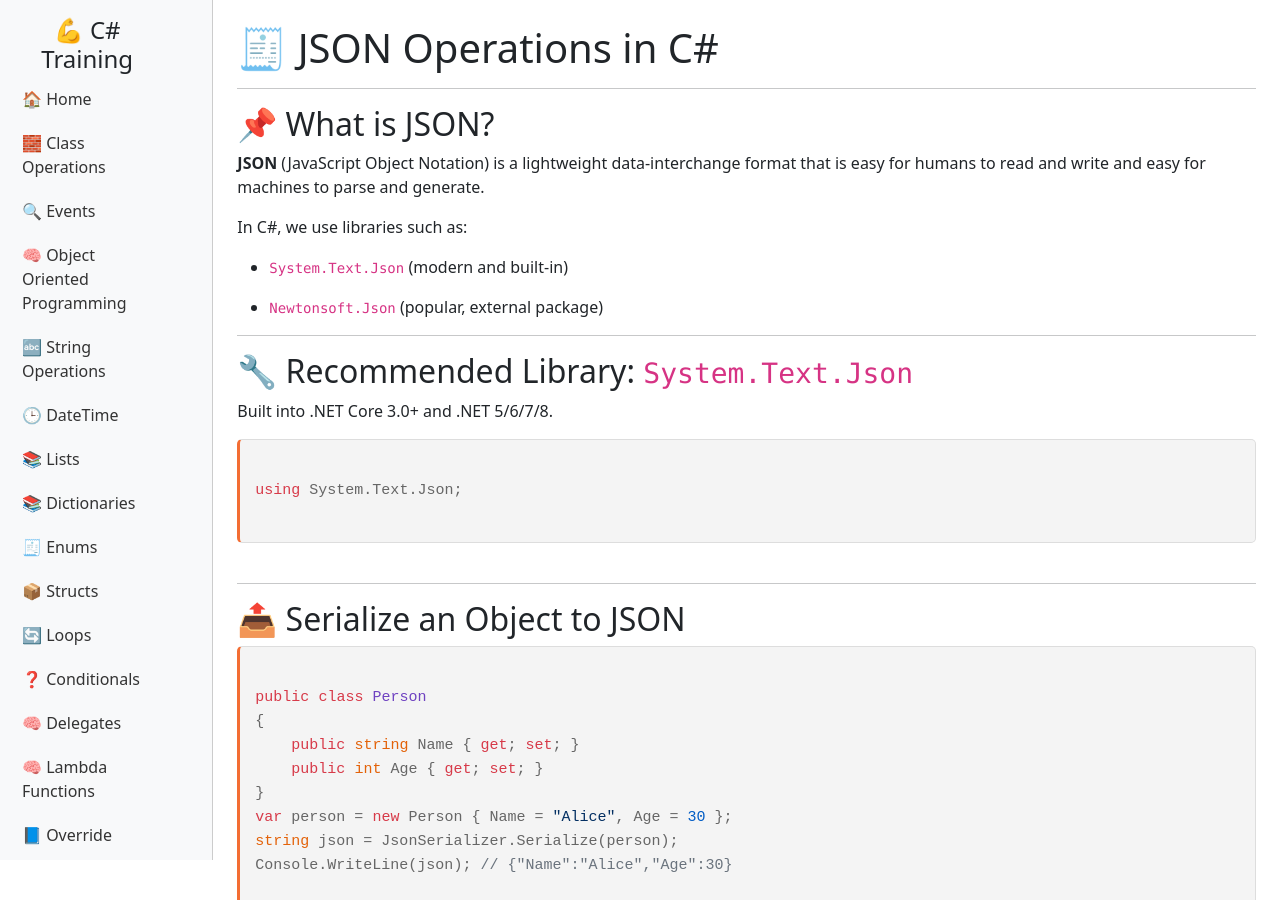
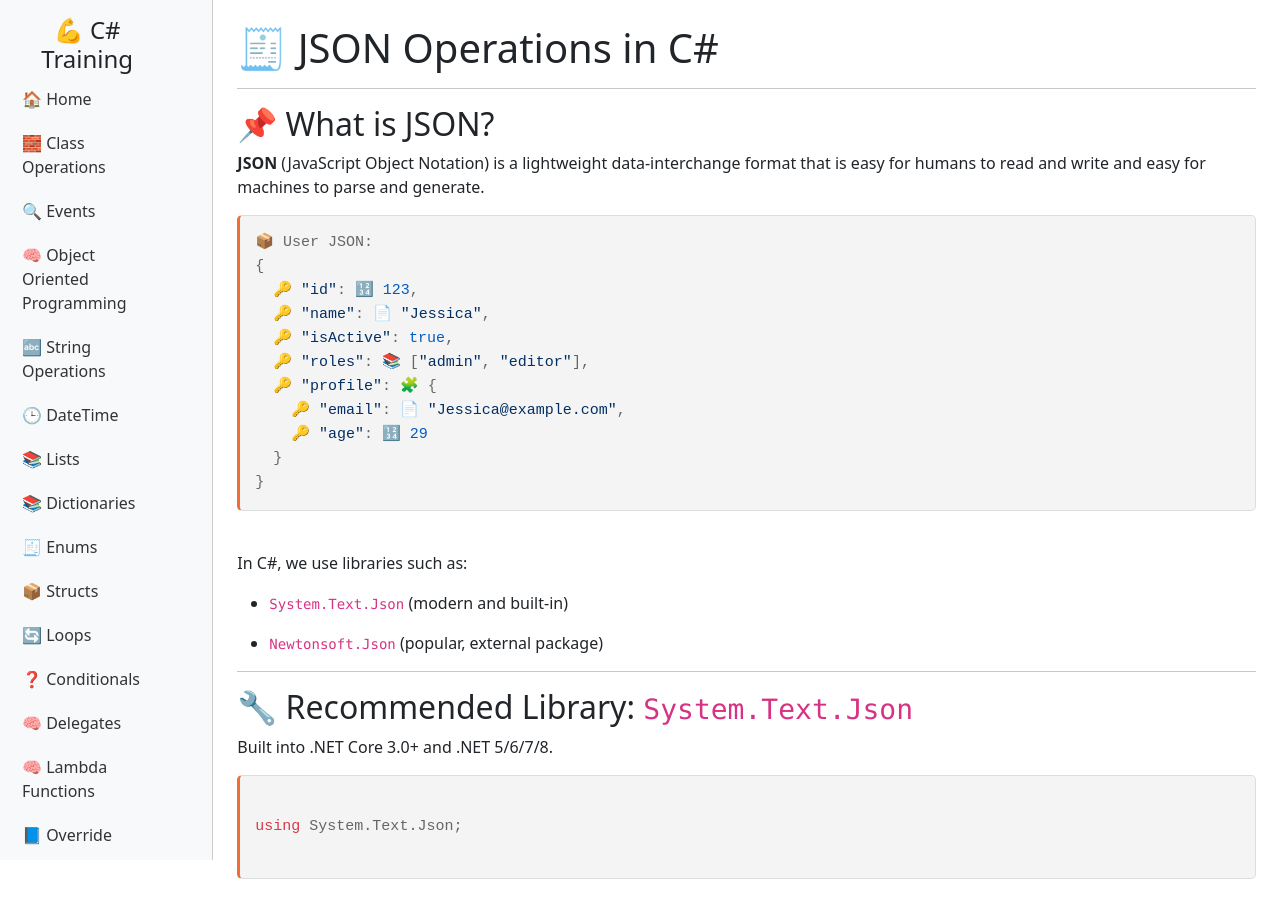
Before and after one commit to buribalkan/C-SHARP-Training, a Jekyll site: the page built from JSON-Operations.md, in a window 1280 px wide and 900 px high. Built offline with Jekyll 4.4.1, drawn with Linux system fonts in a browser that asks for light colours; nearby versions of some CDN libraries; our own code applies the rules of GitHub Pages for plain Markdown files.

Commit message:
Update JSON-Operations.md

````diff
--- a/JSON-Operations.md
+++ b/JSON-Operations.md
@@ -11,8 +11,19 @@
 
 
 **JSON** (JavaScript Object Notation) is a lightweight data-interchange format that is easy for humans to read and write and easy for machines to parse and generate.
-
-
+```csharp
+📦 User JSON:
+{
+  🔑 "id": 🔢 123,
+  🔑 "name": 📄 "Jessica",
+  🔑 "isActive": true,
+  🔑 "roles": 📚 ["admin", "editor"],
+  🔑 "profile": 🧩 {
+    🔑 "email": 📄 "Jessica@example.com",
+    🔑 "age": 🔢 29
+  }
+}
+```
 
 In C#, we use libraries such as:
 
````
